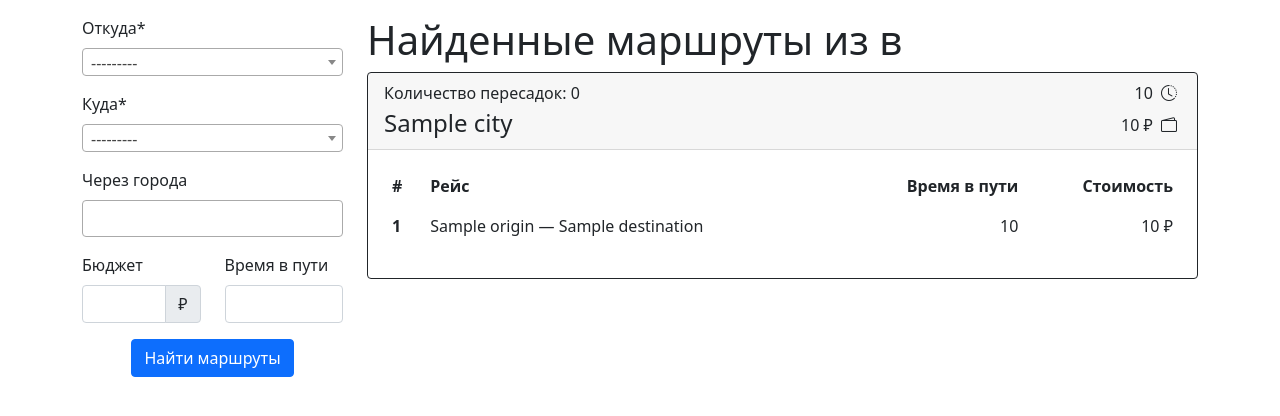
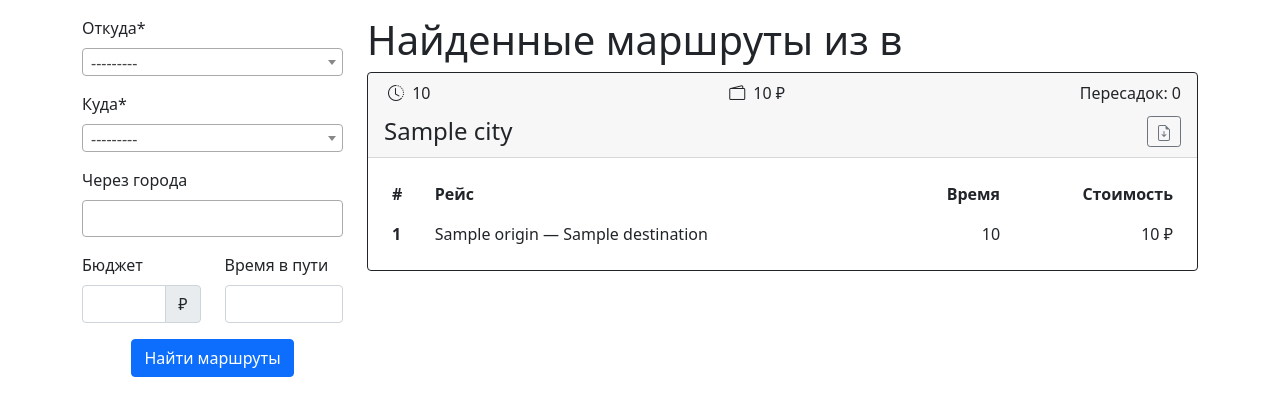
Before and after one commit to suhanoves/route_finder, a Django app: template app/templates/routes/found_routes.html in a window 1280 px wide. Shown: the part 56-472 px from the top of the page. Run offline with Django 3.2, Linux system fonts and the light colour scheme; tables that the repository leaves empty hold one stand-in row (values such as "Sample post"); the template is opened without the code that fills it: values that come from a table or form of the project are taken from there, most other values are stand-ins (such as "Sample title", 1, 10 or a date in 2020); data that the repository does not hold is empty; parts of the project's set-up code (start-up, migrations or seed data) failed here and were passed over; some libraries are stand-ins or nearby versions.

Commit message:
change templates

```diff
--- a/app/templates/routes/routes_with_flights_list.html
+++ b/app/templates/routes/routes_with_flights_list.html
@@ -1,9 +1,14 @@
 {% for route in routes %}
     <div class="card border-dark mb-3">
         <div class="card-header">
+
+            <div class="d-flex justify-content-between mb-2">
+                <span class=""><i class="bi bi-clock-history px-1"></i> {{ route.duration }}</span>
+                <span class=""><i class="bi bi-wallet2 px-1"></i> {{ route.price }} ₽</span>
+                <span>Пересадок: {{ route.flights|length|add:'-1' }}</span>
+            </div>
             <div class="row">
-                <div class="col-9">
-                    Количество пересадок: {{ route.flights|length|add:-1 }}
+                <div class="col-10">
                     <div style="--bs-breadcrumb-divider: '>';">
                         <ol class="breadcrumb mb-0">
                             {% for city in route.waypoints %}
@@ -12,24 +17,29 @@
                         </ol>
                     </div>
                 </div>
-                <div class="col-3 text-end">
-                    <p class="mb-2"> {{ route.duration }} <i class="bi bi-clock-history px-1"></i></p>
-                    <p class="mb-0"> {{ route.price }} ₽ <i class="bi bi-wallet2 px-1"></i></p>
+                <div class="col-2 d-flex justify-content-end align-items-center">
+                    <button form={{ forloop.counter }} type='submit' class="btn btn-sm btn-outline-secondary"
+                            title="Сохранить маршрут">
+                        <svg xmlns="http://www.w3.org/2000/svg" width="16" height="16" fill="currentColor"
+                             class="bi bi-file-earmark-arrow-down" viewBox="0 0 16 16">
+                            <path d="M8.5 6.5a.5.5 0 0 0-1 0v3.793L6.354 9.146a.5.5 0 1 0-.708.708l2 2a.5.5 0 0 0 .708 0l2-2a.5.5 0 0 0-.708-.708L8.5 10.293V6.5z"/>
+                            <path d="M14 14V4.5L9.5 0H4a2 2 0 0 0-2 2v12a2 2 0 0 0 2 2h8a2 2 0 0 0 2-2zM9.5 3A1.5 1.5 0 0 0 11 4.5h2V14a1 1 0 0 1-1 1H4a1 1 0 0 1-1-1V2a1 1 0 0 1 1-1h5.5v2z"/>
+                        </svg>
+                    </button>
                 </div>
             </div>
         </div>
         <div class="card-body">
-                <table class="table table-borderless">
+            <table class="table table-borderless mb-0">
                 <thead>
                     <tr>
                         <th scope="col">#</th>
                         <th scope="col">Рейс</th>
-                            <th scope="col" class="text-end">Время в пути</th>
+                        <th scope="col" class="text-end">Время</th>
                         <th scope="col" class="text-end">Стоимость</th>
                     </tr>
                 </thead>
                 <tbody>
-
                     {% for flight in route.flights %}
                         <tr>
                             <th scope="row">{{ forloop.counter }}</th>
@@ -37,15 +47,20 @@
                             <td class="text-end">{{ flight.duration }}</td>
                             <td class="text-end">{{ flight.price }} ₽</td>
                         </tr>
+
                     {% endfor %}
                 </tbody>
             </table>
         </div>
     </div>
+
+
     {% empty %}
+
     <div class="card-body text-secondary">
         <div class="card-body text-secondary">
-                <p class="card-text">По вашему запросу маршрутов не найдено, попробуйте изменить параметры запроса</p>
+            <p class="card-text">По вашему запросу маршрутов не найдено, попробуйте изменить параметры
+                                 запроса</p>
         </div>
     </div>
 {% endfor %}
```
Also changed, not shown: app/routes/models.py (+0 -24 lines), app/templates/routes/route_form.html (added, +36 -0 lines). Lines whose indentation alone changed are shown as unchanged.
